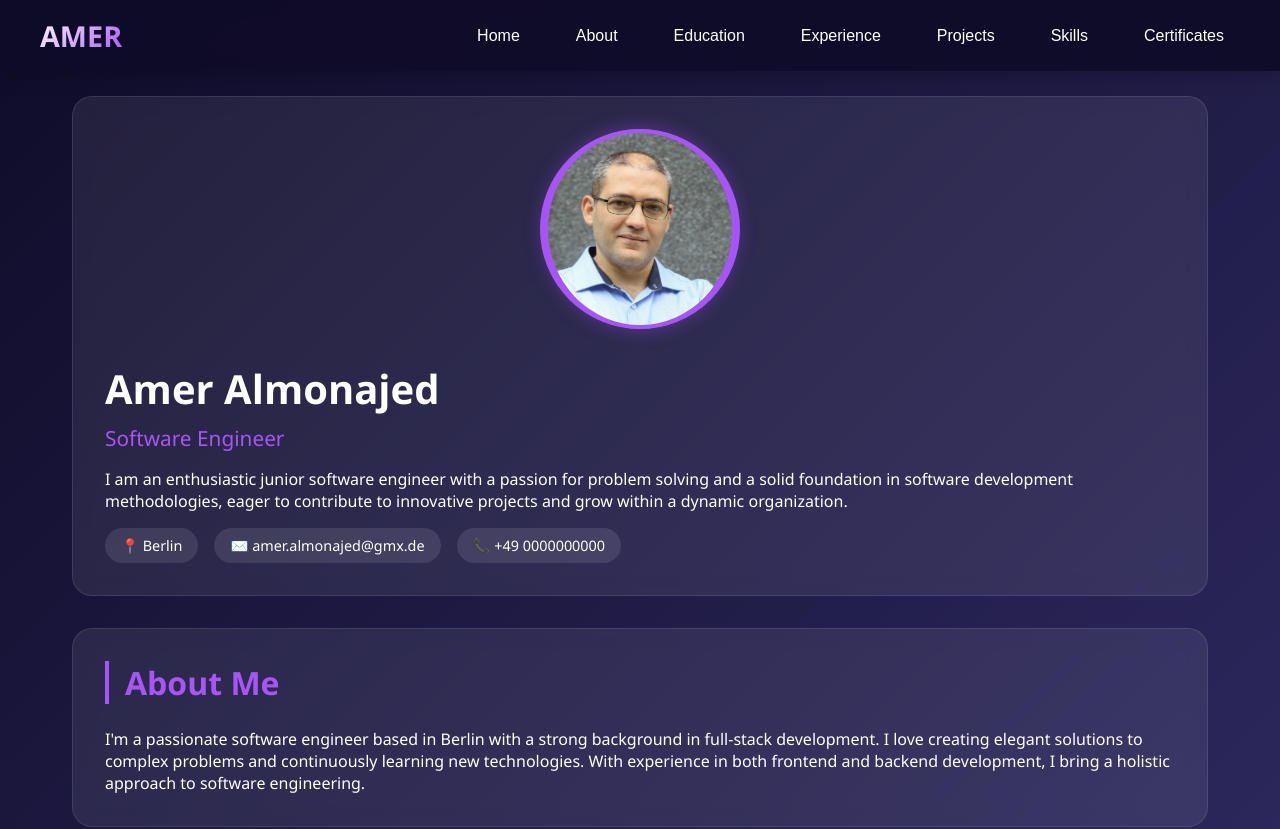
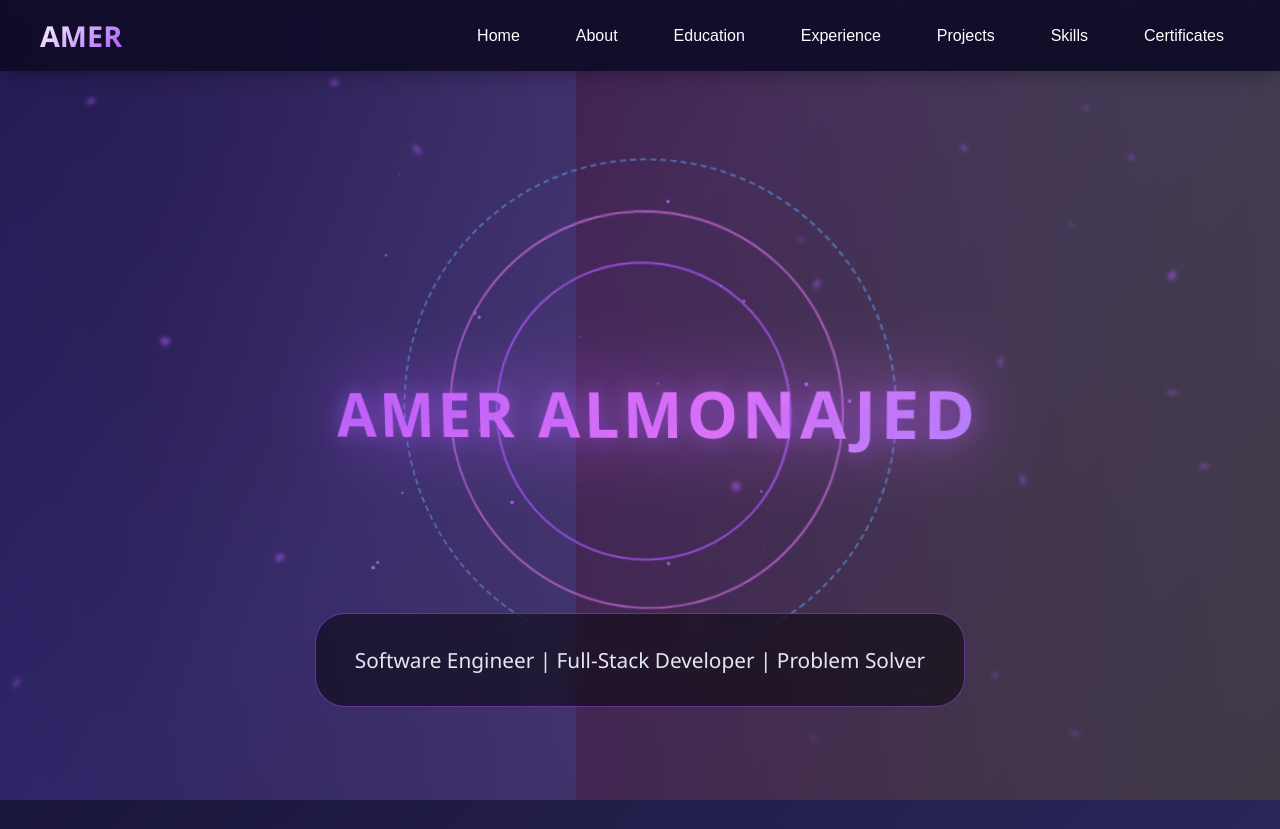
Before and after one commit to Al-Amer/my-personal-website-, a React (Create React App) app: page / in a window 1280 px wide. Shown: the top 829 px of the page. Built offline with nearby package versions, Linux system fonts and the light colour scheme.

Commit message:
3d Desigen

```diff
--- a/package.json
+++ b/package.json
@@ -13,6 +13,7 @@
     "react": "^19.2.5",
     "react-dom": "^19.2.5",
     "react-scripts": "5.0.1",
+    "three": "^0.184.0",
     "web-vitals": "^2.1.4"
   },
   "scripts": {
--- a/src/App.css
+++ b/src/App.css
@@ -53,11 +53,83 @@
   transform: translateY(-2px);
 }
 
+/* Hero Section with 3D Name */
+.hero-section {
+  min-height: 100vh;
+  display: flex;
+  align-items: center;
+  justify-content: center;
+  position: relative;
+  margin-top: 60px;
+}
+
+.hero-content {
+  text-align: center;
+  z-index: 10;
+}
+
+#canvas-container {
+  position: absolute;
+  top: 0;
+  left: 0;
+  width: 100%;
+  height: 100%;
+  z-index: 1;
+}
+
+.hero-text {
+  position: relative;
+  z-index: 2;
+  background: rgba(0, 0, 0, 0.5);
+  backdrop-filter: blur(10px);
+  padding: 2rem;
+  border-radius: 30px;
+  border: 1px solid rgba(168, 85, 247, 0.5);
+  animation: fadeInUp 1s ease-out;
+}
+
+.hero-text h1 {
+  font-size: 4rem;
+  margin-bottom: 1rem;
+  background: linear-gradient(135deg, #a855f7, #e879f9, #60a5fa);
+  -webkit-background-clip: text;
+  background-clip: text;
+  color: transparent;
+  animation: glow 3s ease-in-out infinite;
+}
+
+.hero-text p {
+  font-size: 1.3rem;
+  color: #e2e8f0;
+}
+
+@keyframes fadeInUp {
+  from {
+    opacity: 0;
+    transform: translateY(50px);
+  }
+  to {
+    opacity: 1;
+    transform: translateY(0);
+  }
+}
+
+@keyframes glow {
+  0%, 100% {
+    text-shadow: 0 0 20px rgba(168, 85, 247, 0.5);
+  }
+  50% {
+    text-shadow: 0 0 40px rgba(168, 85, 247, 0.8), 0 0 60px rgba(232, 121, 249, 0.5);
+  }
+}
+
 /* Main Container */
 .container {
   max-width: 1200px;
   margin: 0 auto;
-  padding: 6rem 2rem 2rem 2rem;
+  padding: 2rem 2rem 2rem 2rem;
+  position: relative;
+  z-index: 2;
 }
 
 /* Cards */
@@ -320,7 +392,7 @@
   }
 
   .container {
-    padding: 5rem 1rem 1rem 1rem;
+    padding: 1rem 1rem 1rem 1rem;
   }
 
   .profile-wrapper {
@@ -335,4 +407,8 @@
   .section-title {
     font-size: 1.5rem;
   }
+
+  .hero-text h1 {
+    font-size: 2rem;
+  }
 }
--- a/src/App.js
+++ b/src/App.js
@@ -1,10 +1,10 @@
 import React, { useState } from 'react';
 import './App.css';
-
+import AnimatedBackground from './components/AnimatedBackground';
+import RotatingName from './components/RotatingName';
 
 function App() {
-  const [selectedCert, setSelectedCert] = useState(null)
-
+  const [selectedCert, setSelectedCert] = useState(null);
 
   // Certificate data
   const certificates = [
@@ -29,6 +29,9 @@ function App() {
 
   return (
     <div className="App">
+      {/* Animated Rainbow Background */}
+      <AnimatedBackground />
+
       {/* Navigation Bar */}
       <nav className="navbar">
         <div className="nav-container">
@@ -45,32 +48,23 @@ function App() {
         </div>
       </nav>
 
+      {/* Hero Section with 3D Rotating Name */}
+      <section id="home" className="hero-section">
+        <div className="hero-content">
+          <RotatingName />
+          <div className="hero-text">
+            <p>Software Engineer | Full-Stack Developer | Problem Solver</p>
+          </div>
+        </div>
+      </section>
+
       {/* Main Content */}
       <div className="container">
-        {/* Home Section */}
-        <section id="home">
-          <div className="card">
-            <div className="profile-wrapper">
-              <div className="avatar-placeholder"><img src='/IMG_5531.jpg' alt="Amer" className="avatar" /></div>
-              <div className="intro">
-                <h1>Amer Almonajed</h1>
-                <div className="job-title">Software Engineer</div>
-                <p>I am an enthusiastic junior software engineer with a passion for problem solving and a solid foundation in software development methodologies, eager to contribute to innovative projects and grow within a dynamic organization.</p>
-                <div className="contact-info">
-                  <span className="contact-item">📍 Berlin</span>
-                  <span className="contact-item">✉️ amer.almonajed@gmx.de</span>
-                  <span className="contact-item">📞 +49 0000000000</span>
-                </div>
-              </div>
-            </div>
-          </div>
-        </section>
-
         {/* About Section */}
         <section id="about">
           <div className="card">
             <h2 className="section-title">About Me</h2>
-            <p>I'm a passionate software engineer based in Berlin with a strong background in full-stack development. I love creating elegant solutions to complex problems and continuously learning new technologies. With experience in both frontend and backend development, I bring a holistic approach to software engineering.</p>
+            <p>I am an enthusiastic junior software engineer with a passion for problem solving and a solid foundation in software development methodologies, eager to contribute to innovative projects and grow within a dynamic organization. Based in Berlin with international experience across Greece and Germany, I bring diverse perspectives to every project.</p>
           </div>
         </section>
 
@@ -84,6 +78,7 @@ function App() {
               <div className="timeline-subtitle">WBS CODING SCHOOL | Berlin</div>
               <div className="timeline-date">03/2025 - 04/2026</div>
               <p>Software Engineering, Computer Science, Data Structure and Algorithms</p>
+              <p>Certifications: Python PCEP, Azure Fundamentals</p>
             </div>
 
             <div className="timeline-item">
@@ -107,13 +102,6 @@ function App() {
             <h2 className="section-title">Experience</h2>
 
             <div className="timeline-item">
-              <div className="timeline-title">Internship as Fullstack Developer</div>
-              <div className="timeline-subtitle">Think3DDD | Berlin</div>
-              <div className="timeline-date">02/2026 - Present</div>
-              <p>Fullstack development internship</p>
-            </div>
-
-            <div className="timeline-item">
               <div className="timeline-title">Software Developer</div>
               <div className="timeline-subtitle">IBM Client Innovation Center Germany GmbH | Magdeburg</div>
               <div className="timeline-date">03/2023 - 09/2023</div>
@@ -134,6 +122,12 @@ function App() {
               <p>Graphic design and Assembly</p>
             </div>
 
+            <div className="timeline-item">
+              <div className="timeline-title">Internship as Fullstack Developer</div>
+              <div className="timeline-subtitle">Think3DDD | Berlin</div>
+              <div className="timeline-date">02/2026 - Present</div>
+              <p>Fullstack development internship</p>
+            </div>
           </div>
         </section>
 
@@ -184,21 +178,22 @@ function App() {
                 </div>
               </div>
               <div className="skill-category">
-                <h3>Databases</h3>
+                <h3>Databases & AI</h3>
                 <div className="skill-tags">
                   <span className="skill-tag">PostgreSQL</span>
                   <span className="skill-tag">MongoDB</span>
                   <span className="skill-tag">SQL</span>
+                  <span className="skill-tag">Gen AI Integration</span>
+                  <span className="skill-tag">OpenAI API</span>
+                  <span className="skill-tag">Gemini API</span>
                 </div>
               </div>
               <div className="skill-category">
-                <h3>AI & Tools</h3>
+                <h3>Tools & More</h3>
                 <div className="skill-tags">
-                  <span className="skill-tag">Gen AI Integration</span>
-                  <span className="skill-tag">OpenAI API</span>
-                  <span className="skill-tag">Gemini API</span>
                   <span className="skill-tag">Git & GitHub</span>
                   <span className="skill-tag">Microsoft Office</span>
+                  <span className="skill-tag">Data Structures & Algorithms</span>
                 </div>
               </div>
             </div>
--- /dev/null
+++ b/src/components/AnimatedBackground.js
@@ -0,0 +1,79 @@
+import React from 'react';
+
+const AnimatedBackground = () => {
+  return (
+    <>
+      <style jsx="true">{`
+        .animated-bg {
+          position: fixed;
+          top: 0;
+          left: 0;
+          width: 100%;
+          height: 100%;
+          z-index: 0;
+          overflow: hidden;
+        }
+        .gradient-bg {
+          position: absolute;
+          width: 100%;
+          height: 100%;
+          background: linear-gradient(135deg, #0f0c29, #302b63, #24243e);
+          animation: gradientShift 10s ease infinite;
+          background-size: 200% 200%;
+        }
+        @keyframes gradientShift {
+          0% { background-position: 0% 50%; }
+          50% { background-position: 100% 50%; }
+          100% { background-position: 0% 50%; }
+        }
+        .rainbow-overlay {
+          position: absolute;
+          width: 100%;
+          height: 100%;
+          background: linear-gradient(90deg, rgba(255,0,0,0.1), rgba(255,165,0,0.1), rgba(255,255,0,0.1), rgba(0,255,0,0.1), rgba(0,0,255,0.1), rgba(75,0,130,0.1), rgba(238,130,238,0.1));
+          background-size: 200% 100%;
+          animation: rainbowMove 8s linear infinite;
+        }
+        @keyframes rainbowMove {
+          0% { background-position: 0% 0%; }
+          100% { background-position: 200% 0%; }
+        }
+        .particles {
+          position: absolute;
+          width: 100%;
+          height: 100%;
+        }
+        .particle {
+          position: absolute;
+          background: rgba(168, 85, 247, 0.6);
+          border-radius: 50%;
+          animation: float linear infinite;
+          filter: blur(2px);
+        }
+        @keyframes float {
+          0% { transform: translateY(100vh) rotate(0deg); opacity: 0; }
+          10% { opacity: 1; }
+          90% { opacity: 1; }
+          100% { transform: translateY(-100vh) rotate(360deg); opacity: 0; }
+        }
+      `}</style>
+      <div className="animated-bg">
+        <div className="gradient-bg"></div>
+        <div className="rainbow-overlay"></div>
+        <div className="particles">
+          {[...Array(50)].map((_, i) => (
+            <div key={i} className="particle" style={{
+              left: `${Math.random() * 100}%`,
+              animationDelay: `${Math.random() * 10}s`,
+              animationDuration: `${5 + Math.random() * 10}s`,
+              width: `${3 + Math.random() * 8}px`,
+              height: `${3 + Math.random() * 8}px`
+            }}></div>
+          ))}
+        </div>
+      </div>
+    </>
+  );
+};
+
+export default AnimatedBackground;
--- /dev/null
+++ b/src/components/RotatingName.js
@@ -0,0 +1,162 @@
+import React from 'react';
+
+const RotatingName = () => {
+  return (
+    <>
+      <style jsx="true">{`
+        .rotating-name-container {
+          width: 100%;
+          height: 400px;
+          display: flex;
+          align-items: center;
+          justify-content: center;
+          perspective: 1000px;
+        }
+        .name-3d {
+          position: relative;
+          width: 100%;
+          height: 100%;
+          display: flex;
+          align-items: center;
+          justify-content: center;
+          transform-style: preserve-3d;
+          animation: rotate3d 8s ease-in-out infinite;
+        }
+        @keyframes rotate3d {
+          0%, 100% { transform: rotateY(0deg) rotateX(0deg); }
+          25% { transform: rotateY(10deg) rotateX(5deg); }
+          75% { transform: rotateY(-10deg) rotateX(-5deg); }
+        }
+        .name-wrapper {
+          position: relative;
+          z-index: 10;
+        }
+        .glowing-name {
+          font-size: 4rem;
+          font-weight: bold;
+          background: linear-gradient(135deg, #a855f7, #e879f9, #60a5fa, #a855f7);
+          background-size: 300% 300%;
+          -webkit-background-clip: text;
+          background-clip: text;
+          color: transparent;
+          animation: gradientShift 3s ease infinite, textGlow 2s ease-in-out infinite;
+          text-align: center;
+          letter-spacing: 4px;
+          margin: 0;
+        }
+        @keyframes gradientShift {
+          0% { background-position: 0% 50%; }
+          50% { background-position: 100% 50%; }
+          100% { background-position: 0% 50%; }
+        }
+        @keyframes textGlow {
+          0%, 100% { text-shadow: 0 0 20px rgba(168, 85, 247, 0.5); }
+          50% { text-shadow: 0 0 40px rgba(168, 85, 247, 0.8), 0 0 60px rgba(232, 121, 249, 0.5); }
+        }
+        .name-shadow {
+          position: absolute;
+          top: 50%;
+          left: 50%;
+          transform: translate(-50%, -50%);
+          width: 100%;
+          height: 100%;
+          background: linear-gradient(135deg, #a855f7, #e879f9);
+          filter: blur(40px);
+          opacity: 0.3;
+          z-index: -1;
+          animation: shadowPulse 3s ease-in-out infinite;
+        }
+        @keyframes shadowPulse {
+          0%, 100% { opacity: 0.2; filter: blur(30px); }
+          50% { opacity: 0.5; filter: blur(50px); }
+        }
+        .orbiting-rings {
+          position: absolute;
+          width: 100%;
+          height: 100%;
+          display: flex;
+          align-items: center;
+          justify-content: center;
+        }
+        .ring {
+          position: absolute;
+          border: 2px solid rgba(168, 85, 247, 0.6);
+          border-radius: 50%;
+          animation: orbit linear infinite;
+        }
+        .ring-1 {
+          width: 300px;
+          height: 300px;
+          animation-duration: 8s;
+          border-color: rgba(168, 85, 247, 0.8);
+        }
+        .ring-2 {
+          width: 400px;
+          height: 400px;
+          animation-duration: 12s;
+          animation-direction: reverse;
+          border-color: rgba(232, 121, 249, 0.6);
+        }
+        .ring-3 {
+          width: 500px;
+          height: 500px;
+          animation-duration: 16s;
+          border-color: rgba(96, 165, 250, 0.5);
+          border-style: dashed;
+        }
+        @keyframes orbit {
+          from { transform: rotate(0deg); }
+          to { transform: rotate(360deg); }
+        }
+        .floating-particles {
+          position: absolute;
+          width: 100%;
+          height: 100%;
+        }
+        .floating-particle {
+          position: absolute;
+          width: 4px;
+          height: 4px;
+          background: linear-gradient(135deg, #a855f7, #e879f9);
+          border-radius: 50%;
+          animation: floatParticle linear infinite;
+        }
+        @keyframes floatParticle {
+          0% { transform: translateY(0) translateX(0) scale(1); opacity: 1; }
+          100% { transform: translateY(-100px) translateX(50px) scale(0); opacity: 0; }
+        }
+        @media (max-width: 768px) {
+          .glowing-name { font-size: 2rem; letter-spacing: 2px; }
+          .ring-1 { width: 200px; height: 200px; }
+          .ring-2 { width: 280px; height: 280px; }
+          .ring-3 { width: 360px; height: 360px; }
+        }
+      `}</style>
+      <div className="rotating-name-container">
+        <div className="name-3d">
+          <div className="name-wrapper">
+            <h1 className="glowing-name">AMER ALMONAJED</h1>
+            <div className="name-shadow"></div>
+          </div>
+          <div className="orbiting-rings">
+            <div className="ring ring-1"></div>
+            <div className="ring ring-2"></div>
+            <div className="ring ring-3"></div>
+          </div>
+          <div className="floating-particles">
+            {[...Array(30)].map((_, i) => (
+              <div key={i} className="floating-particle" style={{
+                left: `${Math.random() * 100}%`,
+                top: `${Math.random() * 100}%`,
+                animationDelay: `${Math.random() * 5}s`,
+                animationDuration: `${2 + Math.random() * 3}s`
+              }}></div>
+            ))}
+          </div>
+        </div>
+      </div>
+    </>
+  );
+};
+
+export default RotatingName;
```
Also changed, not shown: 1 other file (tests, documents, lock files or other folders).
